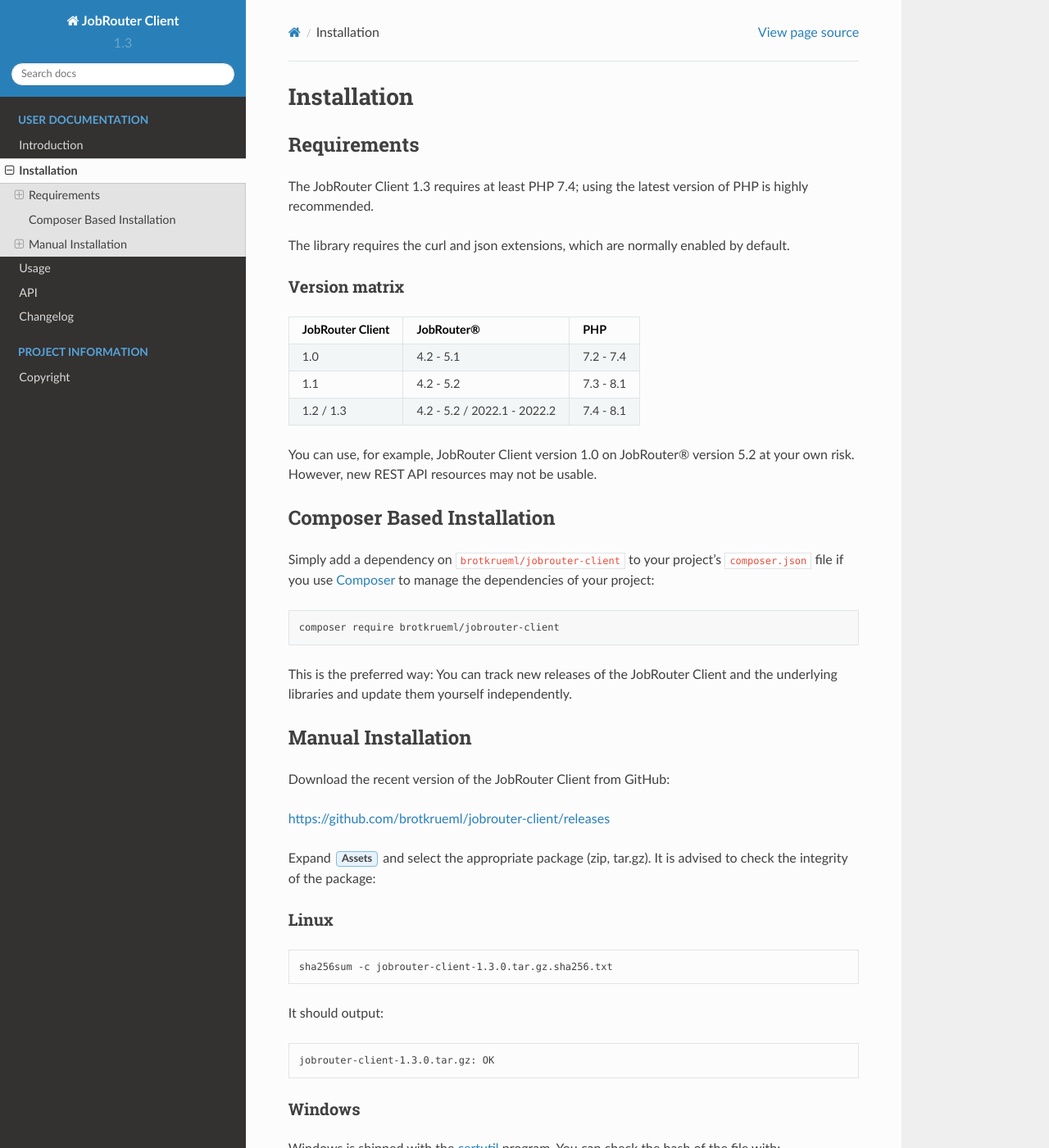
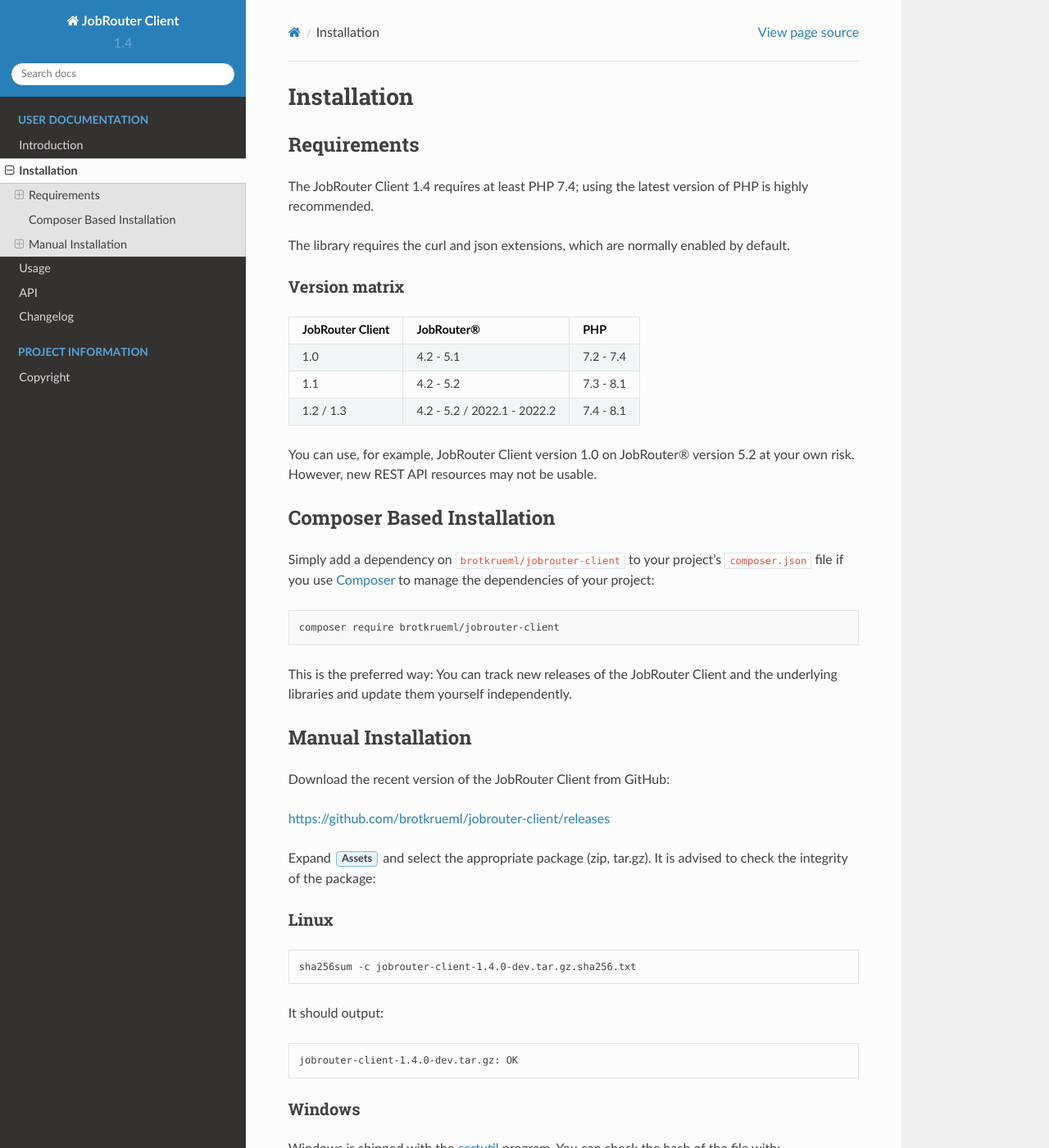
Before and after one commit to jobrouter/php-rest-client, a Sphinx documentation site: the page built from docs/installation.rst, in a window 1280 px wide and 1400 px high. Shown: the whole window at 82% size. Built offline with Sphinx 7.4.7 and the Read the Docs theme 2.0.0, drawn with Linux system fonts in a browser that asks for light colours; some of the changed text lies outside the part shown.

Commit message:
[TASK] Set version to 1.4.0-dev

```diff
--- a/composer.json
+++ b/composer.json
@@ -59,7 +59,7 @@
     },
     "extra": {
         "branch-alias": {
-            "dev-main": "1.3.x-dev"
+            "dev-main": "1.4.x-dev"
         }
     }
 }
--- a/docs/conf.py
+++ b/docs/conf.py
@@ -25,9 +25,9 @@
 author = u'Chris Müller'
 
 # The short X.Y version
-version = u'1.3'
+version = u'1.4'
 # The full version, including alpha/beta/rc tags
-release = u'1.3.0'
+release = u'1.4.0-dev'
 
 
 # -- General configuration ---------------------------------------------------
```
Also changed, not shown: 1 other file.
